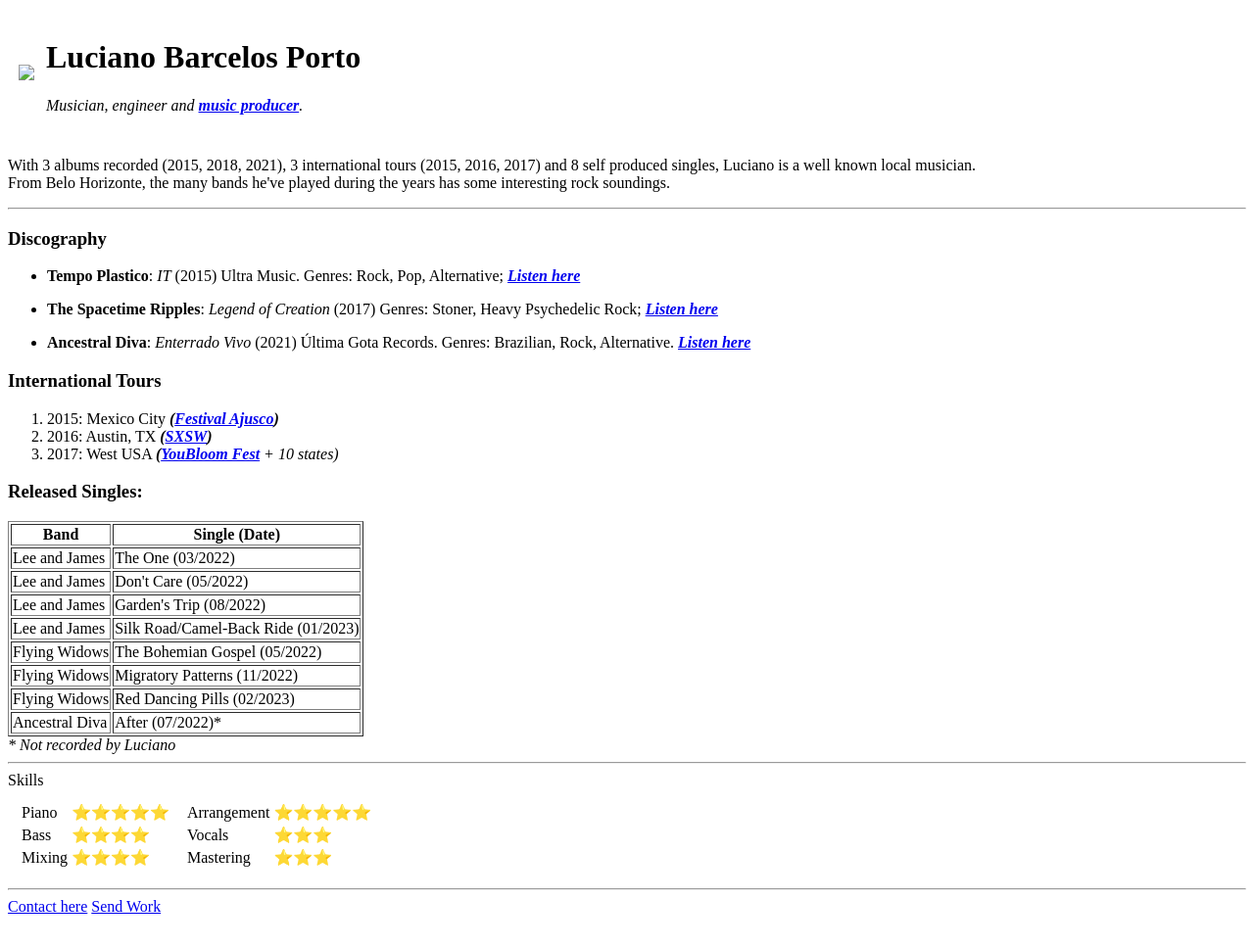
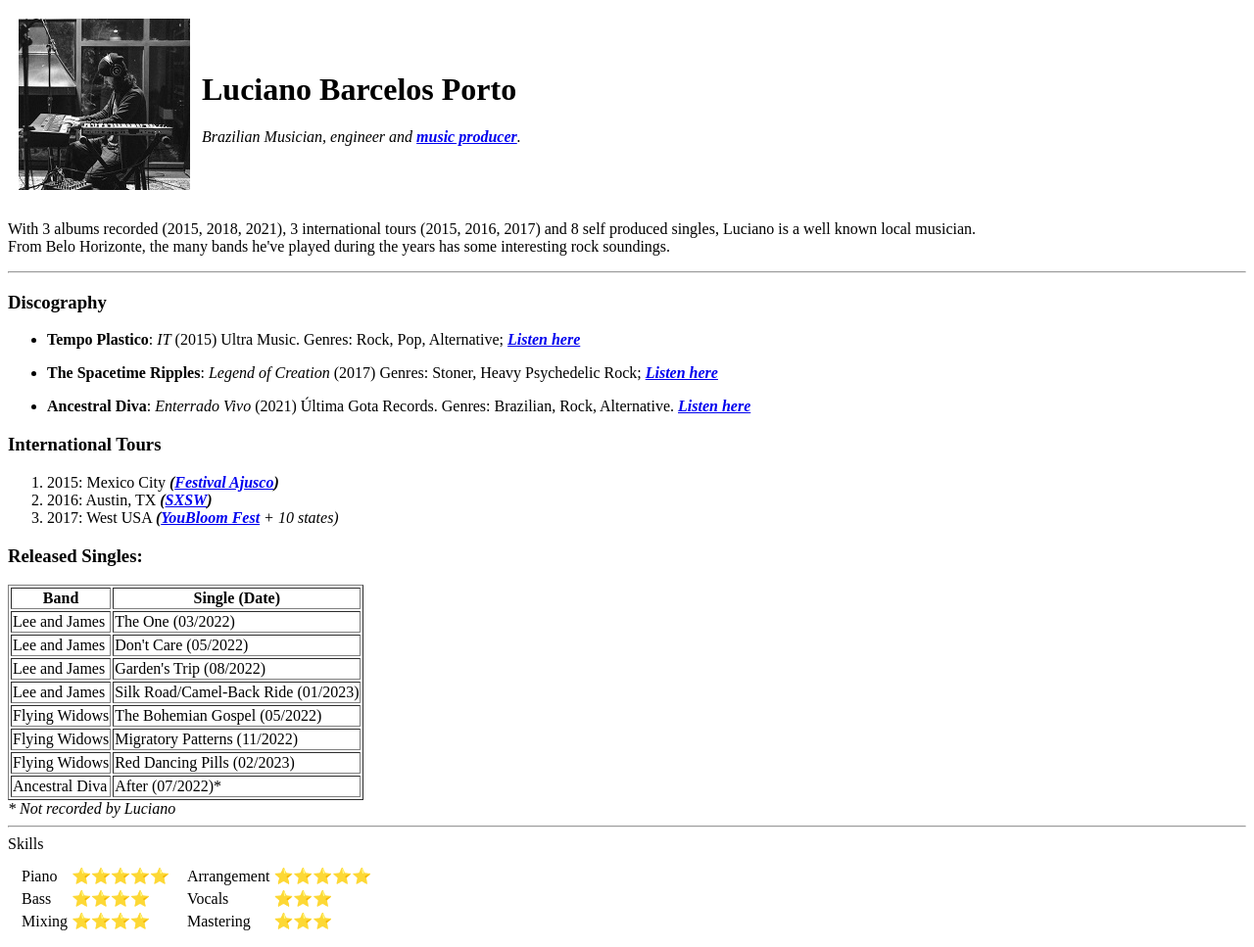
Before and after one commit to lucianobporto/Home-Page, a plain HTML site: page index.html in a window 1280 px wide. Shown: the top 967 px of the page at 98% size. Before the commit the page ends 943 px from the top, so only its background shows below. Drawn offline with Linux system fonts and the light colour scheme.

Commit message:
Update index.html

```diff
--- a/index.html
+++ b/index.html
@@ -9,13 +9,13 @@
     <table cellspacing="10" >
         <tr>
             <td>
-                <img src="Images/Luciano Piano small.jpg"
+                <img src="Luciano Piano small.jpg"
             </td>
             <td>
                 <h1>
                     Luciano Barcelos Porto
                 </h1>
-             <p><em>Musician, engineer and <strong><a href="https://instabio.cc/lucianobporto"> music producer</a></strong>.</em></p>
+             <p><em>Brazilian Musician, engineer and <strong><a href="https://instabio.cc/lucianobporto"> music producer</a></strong>.</em></p>
              </td>
         </tr>
     </table>
```
